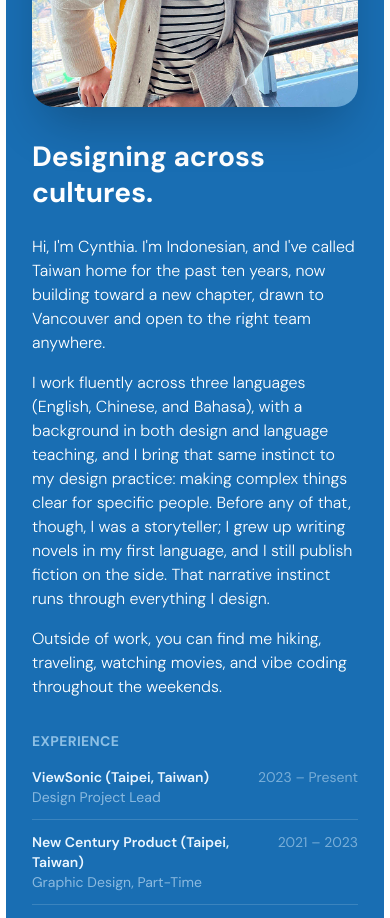
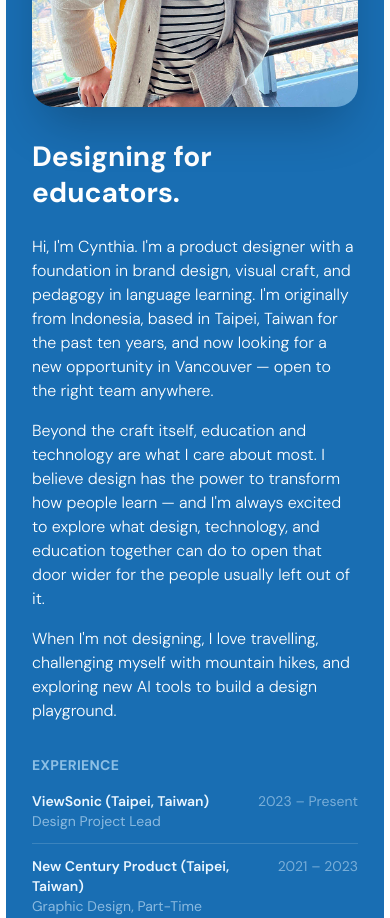
Before and after one commit to azuracaelestis/cynthia-portfolio, a React (Vite) app: page / in a window 390 px wide. Shown: the part 4640-5558 px from the top of the page. Built offline with nearby package versions, Linux system fonts and the light colour scheme.

Commit message:
content: update About Me headline and body copy
New headline ("Designing for educators.") and three rewritten body
paragraphs, applied at every breakpoint (no responsive text variants
involved).

Co-Authored-By: Claude Sonnet 5 <noreply@anthropic.com>

```diff
--- a/src/components/AboutMe.jsx
+++ b/src/components/AboutMe.jsx
@@ -71,22 +71,23 @@ export default function AboutMe() {
 
           <div className="lg:col-start-2 lg:row-start-1">
             <h2 className="font-dm font-bold text-[28px] leading-[36px] md:text-[36px] md:leading-[44px] lg:text-[44px] lg:leading-[52px] text-white">
-              Designing across cultures.
+              Designing for educators.
             </h2>
             <p className="mt-6 font-dm font-light text-[16px] leading-[24px] text-white">
-              Hi, I'm Cynthia. I'm Indonesian, and I've called Taiwan home for the past ten years, now building
-              toward a new chapter, drawn to Vancouver and open to the right team anywhere.
+              Hi, I'm Cynthia. I'm a product designer with a foundation in brand design, visual craft, and
+              pedagogy in language learning. I'm originally from Indonesia, based in Taipei, Taiwan for the
+              past ten years, and now looking for a new opportunity in Vancouver — open to the right team
+              anywhere.
             </p>
             <p className="mt-4 font-dm font-light text-[16px] leading-[24px] text-white">
-              I work fluently across three languages (English, Chinese, and Bahasa), with a background in both
-              design and language teaching, and I bring that same instinct to my design practice: making
-              complex things clear for specific people. Before any of that, though, I was a storyteller; I grew
-              up writing novels in my first language, and I still publish fiction on the side. That narrative
-              instinct runs through everything I design.
+              Beyond the craft itself, education and technology are what I care about most. I believe design
+              has the power to transform how people learn — and I'm always excited to explore what design,
+              technology, and education together can do to open that door wider for the people usually left
+              out of it.
             </p>
             <p className="mt-4 font-dm font-light text-[16px] leading-[24px] text-white">
-              Outside of work, you can find me hiking, traveling, watching movies, and vibe coding throughout the
-              weekends.
+              When I'm not designing, I love travelling, challenging myself with mountain hikes, and exploring
+              new AI tools to build a design playground.
             </p>
           </div>
 
```
